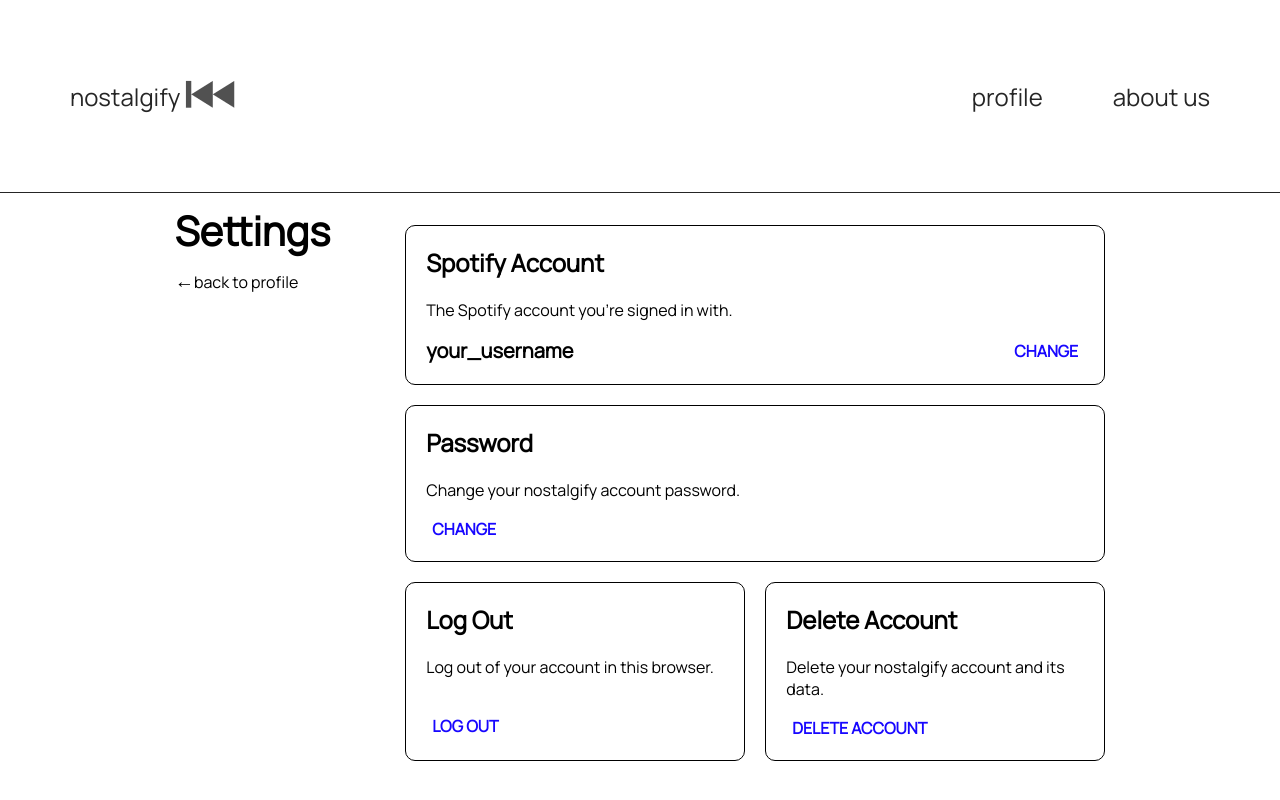
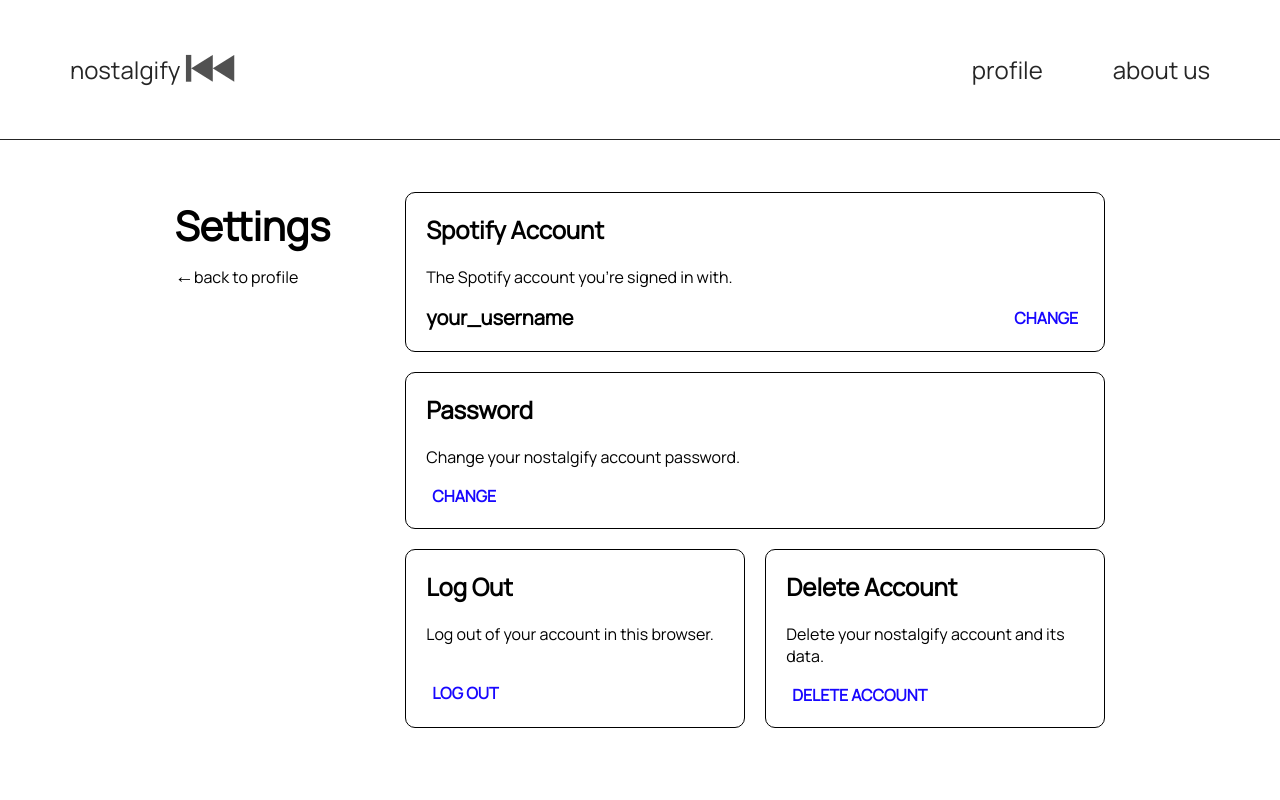
Before and after one commit to gabi823/secondProject, a React (Create React App) app in the folder frontend/: page /settings in a window 1280 px wide. Shown: the top 800 px of the page. Built offline with nearby package versions, Linux system fonts and the light colour scheme.

Commit message:
nav bar resizing

```diff
--- a/frontend/src/components/NavBar/NavBar.css
+++ b/frontend/src/components/NavBar/NavBar.css
@@ -1,7 +1,7 @@
 /* Basic styling */
 .navbar {
     width: 100%;
-    height: 193px;
+    height: 140px;
     background-color: white;
     color: white;
     display: flex;
--- a/frontend/src/components/NavBarLoggedIn/NavBarLoggedIn.css
+++ b/frontend/src/components/NavBarLoggedIn/NavBarLoggedIn.css
@@ -1,7 +1,7 @@
 
 .navbar {
     width: 100%;
-    height: 193px;
+    height: 140px;
     background-color: white;
     color: white;
     display: flex;
--- a/frontend/src/pages/CreateAccount/CreateAccount.css
+++ b/frontend/src/pages/CreateAccount/CreateAccount.css
@@ -8,7 +8,7 @@
     right: 0;
     bottom: 0;
     overflow: hidden;
-    margin-top: -60px;
+    margin-top: -150px;
     display: flex;
     flex-direction: column;
     align-items: center;
--- a/frontend/src/pages/Login/Login.css
+++ b/frontend/src/pages/Login/Login.css
@@ -7,7 +7,7 @@
     bottom: 0;
     z-index: -10;
     overflow: hidden;
-    margin-top: -60px;
+    margin-top: -150px;
     display: flex;
     flex-direction: column;
     align-items: center;
@@ -96,7 +96,7 @@
     background: white;
     border-radius: 20px;
     border: 1px solid black;
-    margin-top: -200px;
+    margin-top: -180px;
 }
 
 .login-title {
--- a/frontend/src/pages/Settings/Settings.css
+++ b/frontend/src/pages/Settings/Settings.css
@@ -8,7 +8,7 @@
     max-width: 1200px;
     margin: 0 auto;
     height: 100vh;
-    margin-top: -140px;
+    margin-top: -120px;
 }
 
 /* Left section for title and back button */
@@ -18,7 +18,7 @@
     align-items: flex-start;
     gap: 10px;
     margin-right: 75px;
-    margin-bottom: 475px;
+    margin-bottom: 420px;
 }
 
 .settings-title {
```
Also changed, not shown: 1 other file (tests, documents, lock files or other folders).
